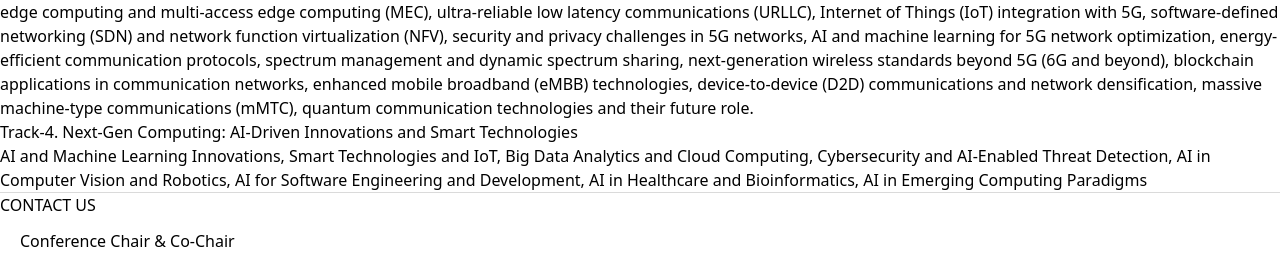
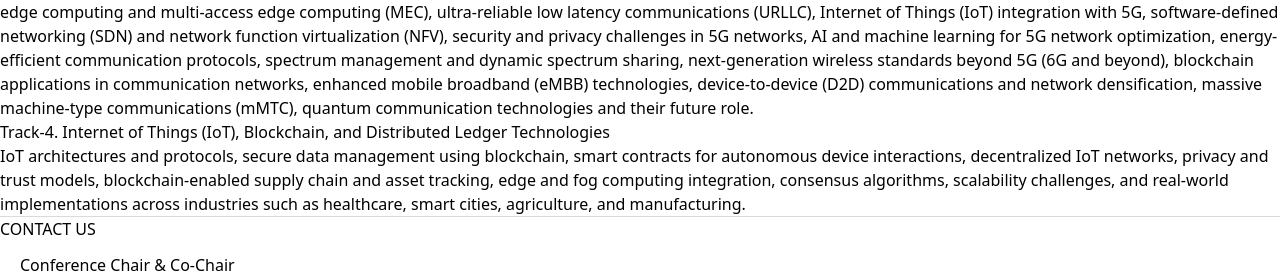
Before and after one commit to rish527/Conference-Site, a React (Vite) app: page / in a window 1280 px wide. Shown: the part 2244-2517 px from the top of the page. Built offline with nearby package versions, Linux system fonts and the light colour scheme.

Commit message:
Update Tracks.js

```diff
--- a/src/Data/Tracks.js
+++ b/src/Data/Tracks.js
@@ -22,9 +22,9 @@ export const tracks={
         ]
     },
     {
-        head:"Next-Gen Computing: AI-Driven Innovations and Smart Technologies",
+        head:"Internet of Things (IoT), Blockchain, and Distributed Ledger Technologies",
         data:[
-            "AI and Machine Learning Innovations, Smart Technologies and IoT, Big Data Analytics and Cloud Computing, Cybersecurity and AI-Enabled Threat Detection, AI in Computer Vision and Robotics, AI for Software Engineering and Development, AI in Healthcare and Bioinformatics, AI in Emerging Computing Paradigms"
+            "IoT architectures and protocols, secure data management using blockchain, smart contracts for autonomous device interactions, decentralized IoT networks, privacy and trust models, blockchain-enabled supply chain and asset tracking, edge and fog computing integration, consensus algorithms, scalability challenges, and real-world implementations across industries such as healthcare, smart cities, agriculture, and manufacturing."
 
         ]
     }]
```
